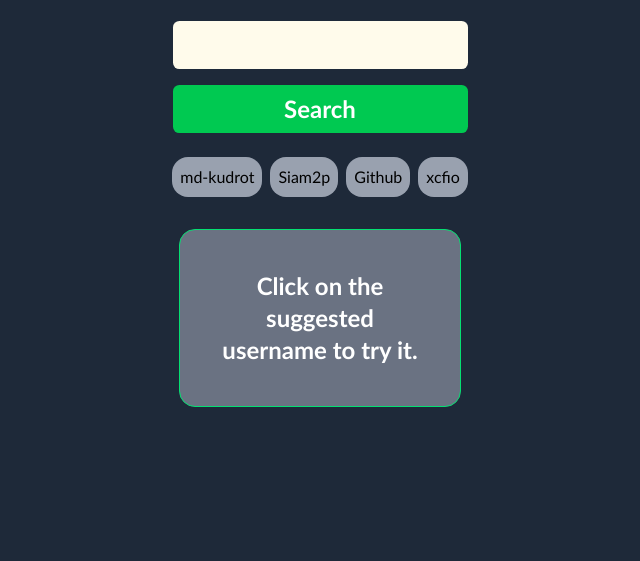
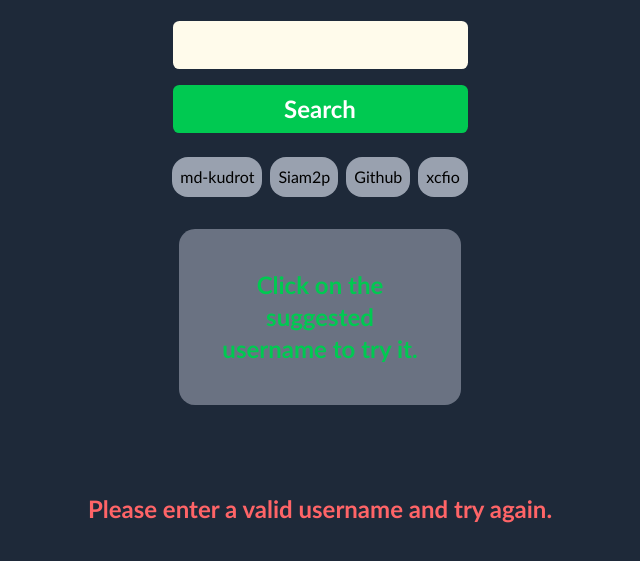
Before and after one commit to md-kudrot/github-profile-summary, a website: page src/index.html in a window 1280 px wide. Both pictures are taken after typing "Sample" into the empty fields and a click on the button "Search". Shown: the part 99-660 px from the top of the page, without its empty margins (320-960 px from the left). Drawn offline with nearby package versions, Linux system fonts and the light colour scheme; no server answers.

Commit message:
Refactor HTML structure, enhance CSS styles, and improve JavaScript error handling

```diff
--- a/src/index.html
+++ b/src/index.html
@@ -28,25 +28,30 @@
 
             </div>
             <div class="flex justify-center gap-2 cursor-pointer">
-                <button id="suggesBtn1" class="bg-gray-400 suggest-btn cursor-pointer text-black rounded-2xl p-2 px-2">md-kudrot</button>
-                <button id="suggesBtn2" class="bg-gray-400 suggest-btn cursor-pointer text-black rounded-2xl p-2 px-2">Siam2p</button>
-                <button id="suggesBtn3" class="bg-gray-400 suggest-btn cursor-pointer text-black rounded-2xl p-2 px-2">Github</button>
-                <button id="suggesBtn4" class="bg-gray-400 suggest-btn cursor-pointer text-black rounded-2xl p-2 px-2">xcfio </button>
+                <button id="suggesBtn1"
+                    class="bg-gray-400 suggest-btn cursor-pointer text-black rounded-2xl p-2 px-2">md-kudrot</button>
+                <button id="suggesBtn2"
+                    class="bg-gray-400 suggest-btn cursor-pointer text-black rounded-2xl p-2 px-2">Siam2p</button>
+                <button id="suggesBtn3"
+                    class="bg-gray-400 suggest-btn cursor-pointer text-black rounded-2xl p-2 px-2">Github</button>
+                <button id="suggesBtn4"
+                    class="bg-gray-400 suggest-btn cursor-pointer text-black rounded-2xl p-2 px-2">xcfio </button>
 
             </div>
 
         </section>
 
         <!-- suggested username -->
-        <div
-            id="suggesBord"
-            class=" bg-gray-500 w-[95%]  md:w-[22%] mt-8 border border-green-400  rounded-2xl flex flex-col items-center mt-2 justify-center">
-            <p class="text-2xl font-extrabold text-center m-10">Click on the suggested username to try it.</p>
+        <div id="suggesBord"
+            class=" bg-gray-500  md:w-[22%] mt-8 m-2  rounded-2xl flex flex-col items-center  justify-center">
+            <p class="text-2xl font-extrabold text-green-500 text-center m-10">Click on the suggested username to try it.</p>
         </div>
 
         <!-- error -->
-        <div id="errorBord" class="hidden bg-red-300 w-[95%]  md:w-[22%] rounded-2xl flex flex-col items-center mt-10 justify-center">
-            <p class="text-2xl font-extrabold text-center m-10">Please enter a valid username and try again.</p>
+        <div id="errorBord" class="hidden w-[95%] flex items-center justify-center m-8">
+            <div class=" rounded-2xl flex flex-col items-center mt-10 justify-center">
+                <p class="text-2xl text-red-400 font-extrabold text-center m-10">Please enter a valid username and try again.</p>
+            </div>
         </div>
 
         <section id="cartContainer"
@@ -95,14 +100,16 @@
 
                 <div class="flex w-[90%] items-center justify-center m-2">
                     <div class="h-[2px] w-[25%]  bg-gray-800"></div>
-                    <div class="bg-green-500 w-[50%] h-[4rem] m-1 text-black rounded-[0.5rem] p-2 px-2 flex gap-2 items-center justify-center">
+                    <div
+                        class="bg-green-500 w-[50%] h-[4rem] m-1 text-black rounded-[0.5rem] p-2 px-2 flex gap-2 items-center justify-center">
                         <!-- <i class="ri-group-line text-xl font-bold"> </i> -->
                         <p class="text-xl w-full text-center">🌟 Popular: 1k+ followers</p>
                     </div>
                     <div class="h-[2px] w-[25%]  bg-gray-800"></div>
                 </div>
 
-                <p class="p-4 font-bold text-green-500">Profile for <span class="text-xl text-gray-300">md-kudrot</span> fetched succesfully.</p>
+                <p class="p-4 font-bold text-green-500">Profile for <span class="text-xl text-gray-300">md-kudrot</span>
+                    fetched succesfully.</p>
             </div>
 
         </section>
--- a/src/js/script.js
+++ b/src/js/script.js
@@ -16,7 +16,7 @@ const suggestBtns = document.querySelectorAll(".suggest-btn"); // Add this class
 
 // errorBord
 const errorBord = document.getElementById("errorBord"); // Add this class to all buttons
-
+// console.log(errorBord)
 
 suggestBtns.forEach((btn) => {
     // console.log(btn)
@@ -32,8 +32,13 @@ search.addEventListener("click", function () {
     getGitHubProfile(username).then(result => {
 
         const userObj = result.profile;
-        console.log(result.success)
-        createCart(userObj.name, userObj.avatar, userObj.username, userObj.bio, userObj.profileUrl, userObj.publicRepos, userObj.followers, userObj.following, userObj.accountType, result.message)
+        // console.log(result.success)
+        if (result.success) {
+            createCart(userObj.name, userObj.avatar, userObj.username, userObj.bio, userObj.profileUrl, userObj.publicRepos, userObj.followers, userObj.following, userObj.accountType, result.message)
+            errorBord.className = "hidden"
+        } else {
+            errorBord.className = "block"
+        }
     });
     // console.log(input.value)
     input.value = " "
@@ -42,7 +47,7 @@ search.addEventListener("click", function () {
 
 function createCart(name, imgUrl, username, bio, profileUrl, publicRepos, followers, following, accountType, message) {
 
-
+     cartContainer.innerHTML = "";
 
     const div1 = document.createElement("div");
     div1.className = "bg-gray-500 w-[95%] md:w-[28%] md:px-4 rounded-2xl flex flex-col items-center mt-2 justify-center";
```
Also changed, not shown: src/output.css.
